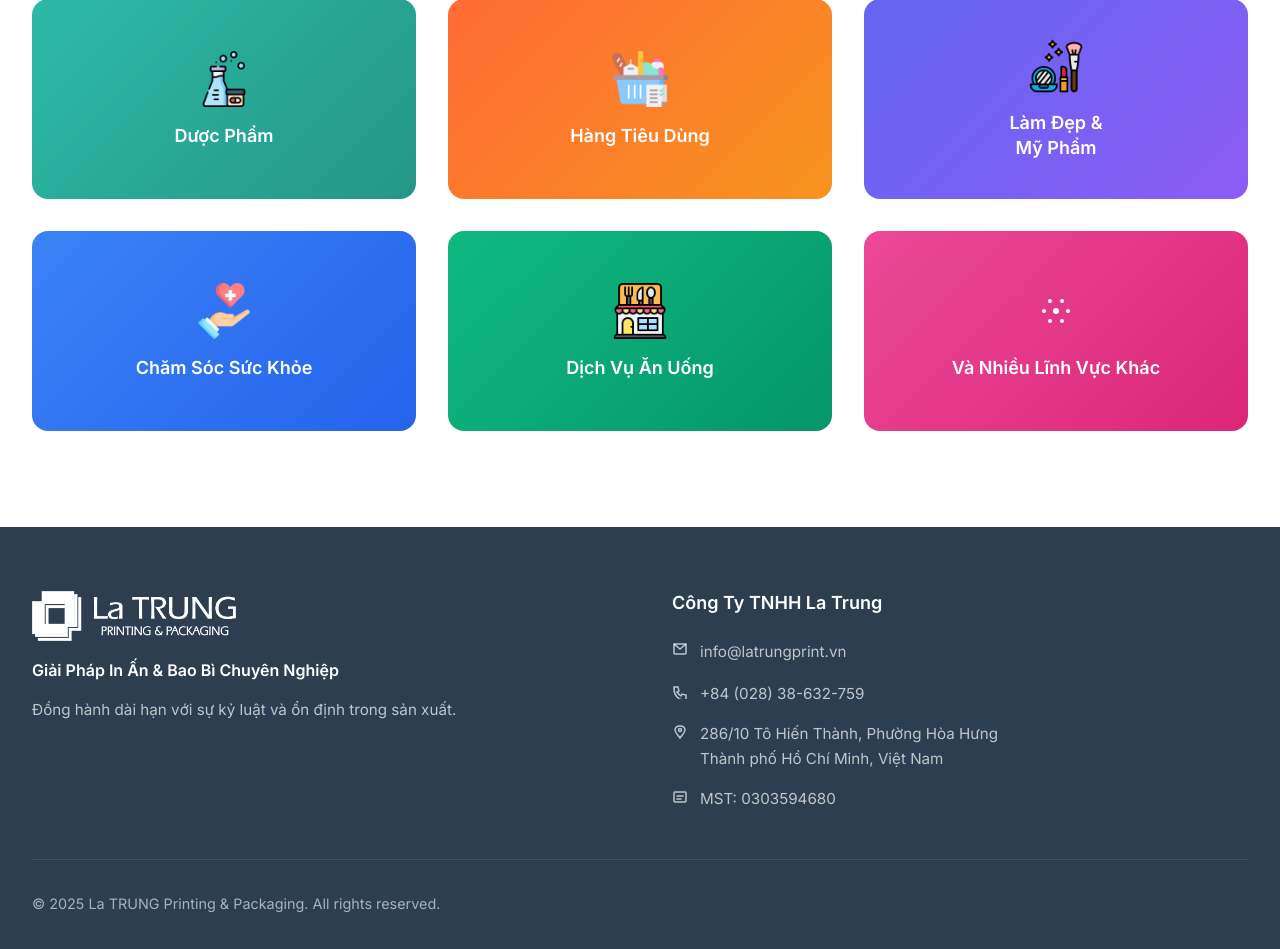
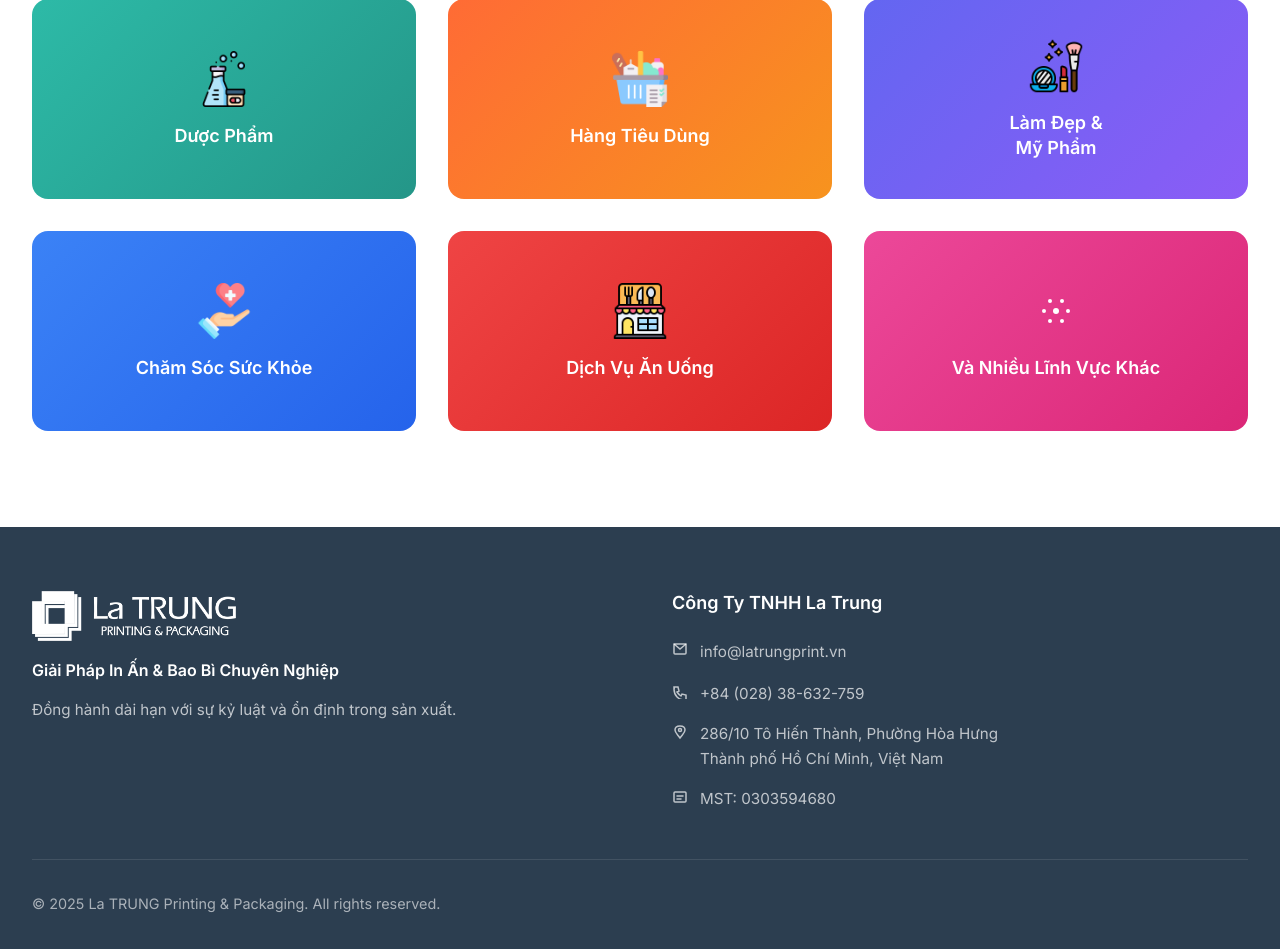
Before and after one commit to thienanla412/latrung-website, a PHP site: page / in a window 1280 px wide. Shown: the part 3760-4709 px from the top of the page. Run offline with PHP 8.4, Linux system fonts and the light colour scheme.

Commit message:
Change F&B industry card color from green to vibrant red
- Replace green gradient (#10B981 to #059669) with red (#EF4444 to #DC2626)
- Red is more appropriate for food & beverage industry (stimulates appetite)
- Eliminates visual confusion with teal pharmaceutical card
- Creates better color distinction and visual balance across all cards
- Maintains vibrant, modern aesthetic of overall theme

🤖 Generated with [Claude Code](https://claude.com/claude-code)

Co-Authored-By: Claude <noreply@anthropic.com>

```diff
--- a/css/styles.css
+++ b/css/styles.css
@@ -1005,7 +1005,7 @@ section {
 }
 
 .industry-card:nth-child(5) {
-    background: linear-gradient(135deg, #10B981 0%, #059669 100%);
+    background: linear-gradient(135deg, #EF4444 0%, #DC2626 100%);
 }
 
 .industry-card:nth-child(6) {
```
